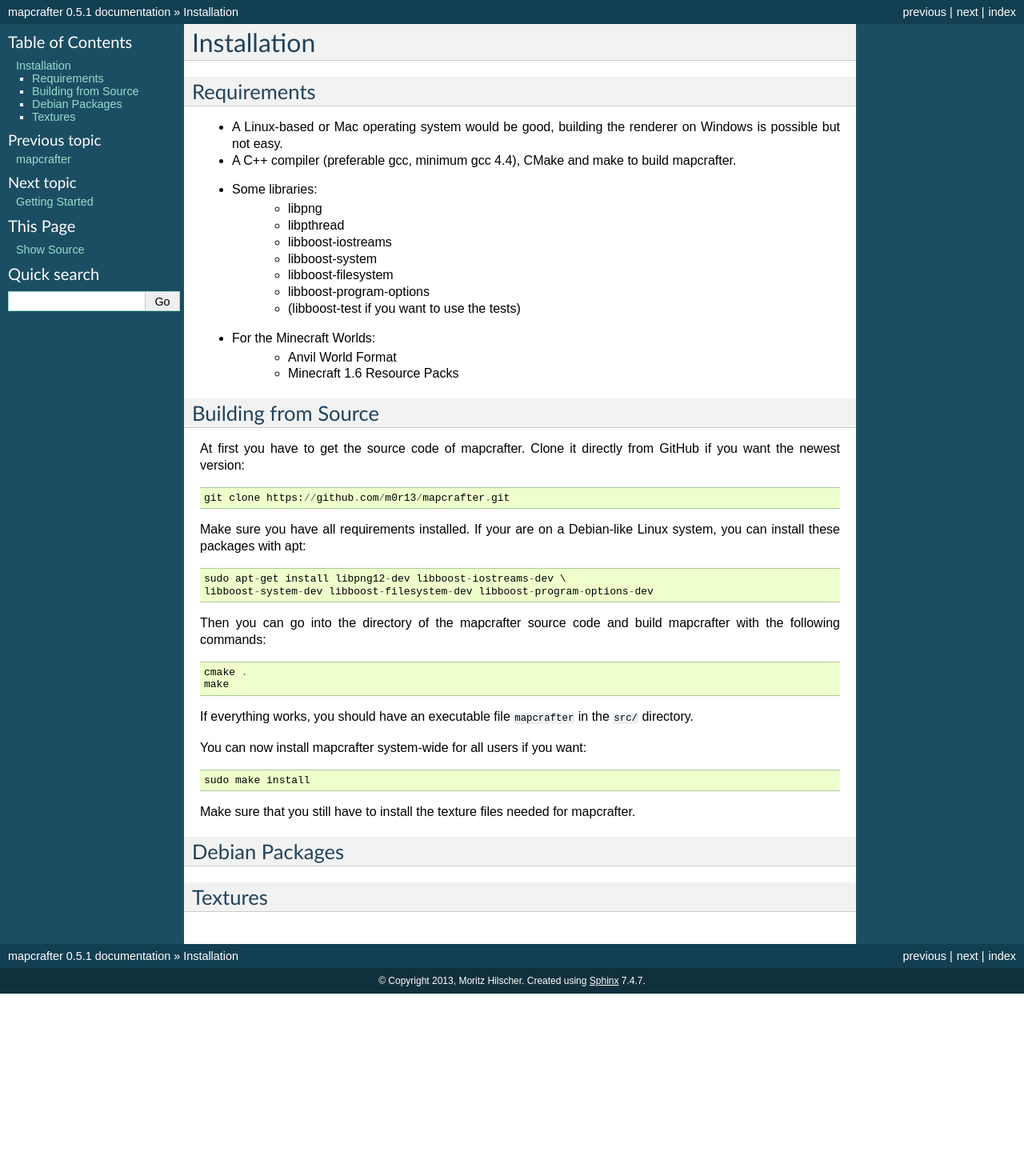
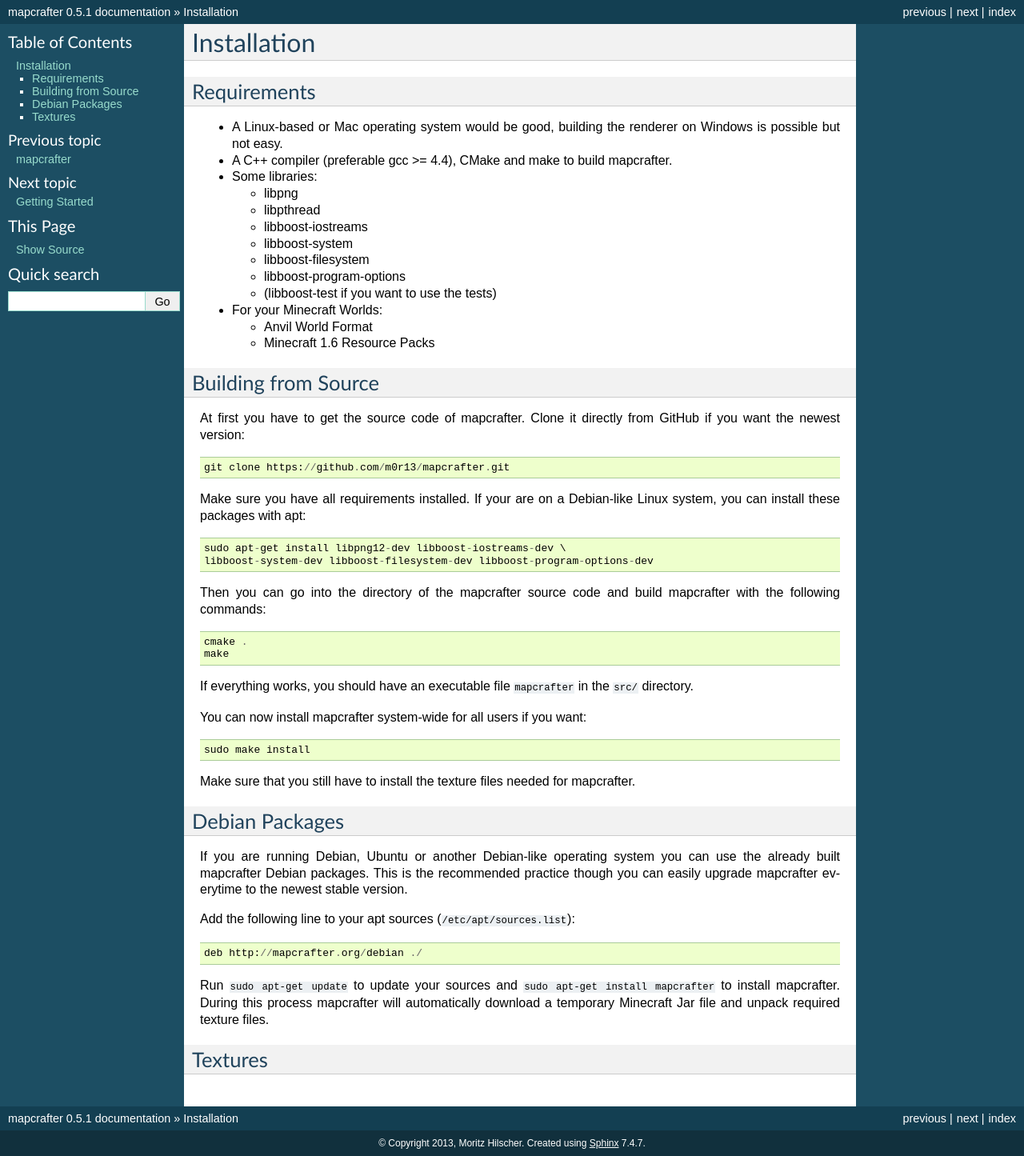
Before and after one commit to mapcrafter/mapcrafter, a Sphinx documentation site: the page built from docs/installation.rst, in a window 1280 px wide. Shown: the whole page at 80% size. Built offline with Sphinx 7.4.7, drawn with Linux system fonts in a browser that asks for light colours; before the commit the page ends 1242 px from its top, so only the background shows below that.

Commit message:
Some more documentation, debian packages.

```diff
--- a/docs/installation.rst
+++ b/docs/installation.rst
@@ -7,24 +7,26 @@
 
 * A Linux-based or Mac operating system would be good,
   building the renderer on Windows is possible but not easy.
-* A C++ compiler (preferable gcc, minimum gcc 4.4), CMake and make to build mapcrafter.
+* A C++ compiler (preferable gcc >= 4.4), CMake and make to build mapcrafter.
 * Some libraries:
-	* libpng
-	* libpthread
-	* libboost-iostreams
-	* libboost-system
-	* libboost-filesystem
-	* libboost-program-options
-	* (libboost-test if you want to use the tests)
-* For the Minecraft Worlds:
-	* Anvil World Format
-	* Minecraft 1.6 Resource Packs
+
+  * libpng
+  * libpthread
+  * libboost-iostreams
+  * libboost-system
+  * libboost-filesystem
+  * libboost-program-options
+  * (libboost-test if you want to use the tests)
+* For your Minecraft Worlds:
+
+  * Anvil World Format
+  * Minecraft 1.6 Resource Packs
 
 Building from Source
 ====================
 
-At first you have to get the source code of mapcrafter.
-Clone it directly from GitHub if you want the newest version::
+At first you have to get the source code of mapcrafter.  Clone it directly from
+GitHub if you want the newest version::
 
     git clone https://github.com/m0r13/mapcrafter.git
 
@@ -40,8 +42,8 @@
     cmake .
     make
 
-If everything works, you should have an executable file ``mapcrafter`` in
-the ``src/`` directory.
+If everything works, you should have an executable file ``mapcrafter`` in the
+``src/`` directory.
 
 You can now install mapcrafter system-wide for all users if you want::
 
@@ -52,5 +54,19 @@
 Debian Packages
 ===============
 
+If you are running Debian, Ubuntu or another Debian-like operating system you
+can use the already built mapcrafter Debian packages.  This is the recommended
+practice though you can easily upgrade mapcrafter everytime to the newest
+stable version.
+
+Add the following line to your apt sources (``/etc/apt/sources.list``)::
+
+    deb http://mapcrafter.org/debian ./
+
+Run ``sudo apt-get update`` to update your sources and ``sudo apt-get install
+mapcrafter`` to install mapcrafter.  During this process mapcrafter will
+automatically download a temporary Minecraft Jar file and unpack required
+texture files.
+
 Textures
 ========
```
Also changed, not shown: docs/index.rst (+26 -21 lines).
